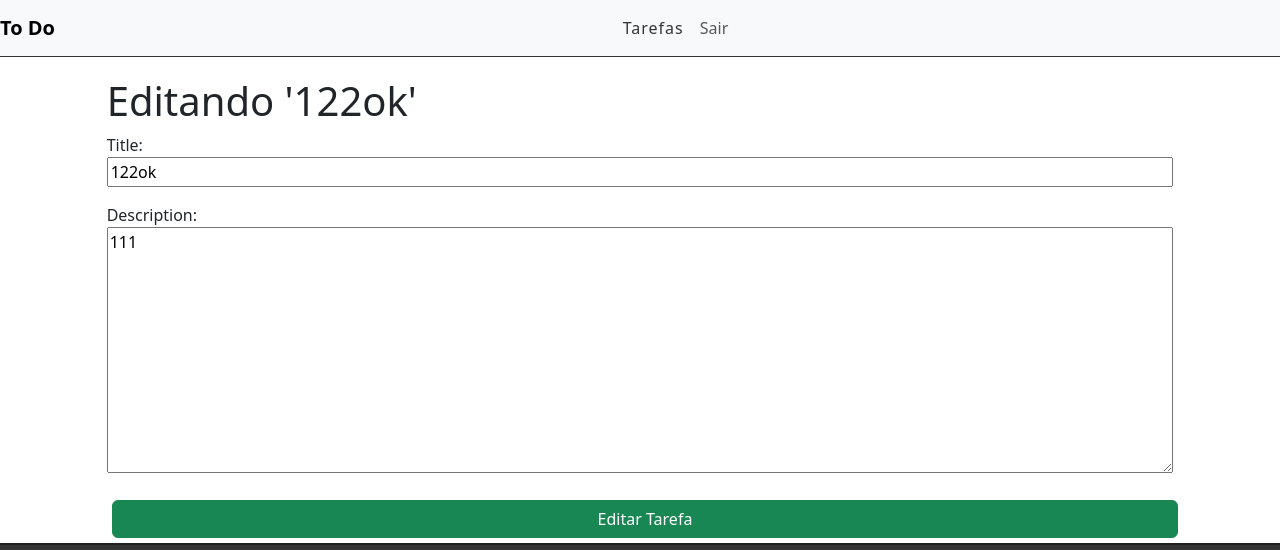
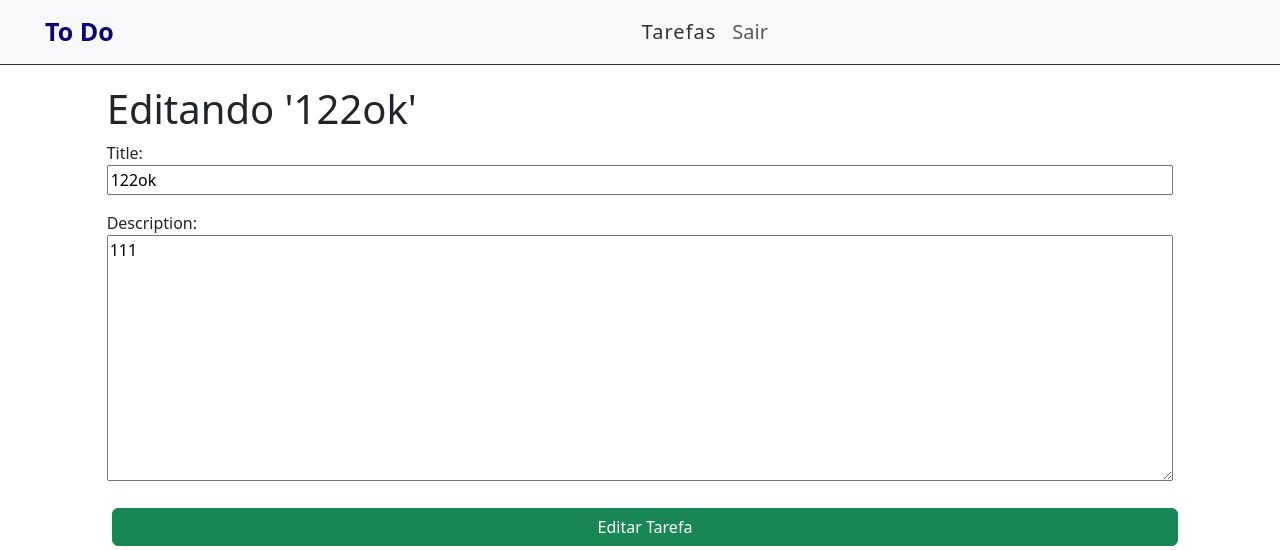
Before and after one commit to LaisDomingos/ToDo, a Django app: page /edit/20 in a window 1280 px wide. Shown: the top 550 px of the page. Run offline with Django 5.2, Linux system fonts and the light colour scheme; a user stored in the database is signed in; data comes from the database, SQL or seed files in the repository.

Commit message:
Atualizando a nav

```diff
--- a/projeto-todo/todo/tasks/static/css/style.css
+++ b/projeto-todo/todo/tasks/static/css/style.css
@@ -9,6 +9,7 @@
 .navbar  {
     border-bottom: 1px solid #333;
     margin-bottom: 20px;
+    font-size: 20px;
 }
 
 .navbar-nav {
@@ -17,6 +18,9 @@
 
 .navbar-brand {
     font-weight: bold;
+    margin-left: 45px;
+    font-size: 25px;
+    color: #0c0573;
 }
 
 .navbar-light .navbar-nav a.nav-link {
```
